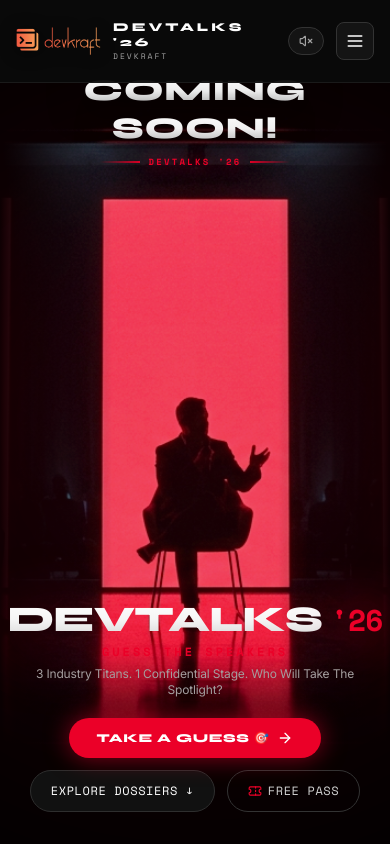
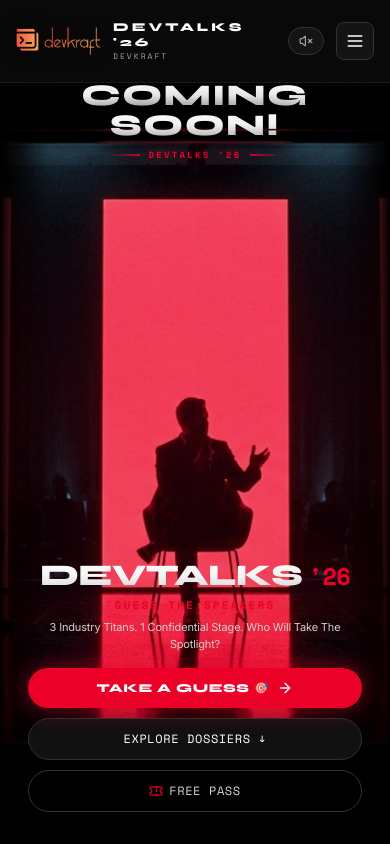
Before and after one commit to PRINCE-CODER679/DEVTALKS, a React (Vite) app: page / in a window 390 px wide. Shown: the top 844 px of the page. Built offline with nearby package versions, Linux system fonts and the light colour scheme.

Commit message:
feat: optimize Hero section responsiveness with mobile-first layout, 100dvh scaling, and thumb-friendly touch targets

```diff
--- a/src/components/HeroMystery.jsx
+++ b/src/components/HeroMystery.jsx
@@ -10,7 +10,7 @@
   return (
     <section
       id="hero"
-      className="relative w-full min-h-screen bg-[#000000] text-white flex flex-col justify-between pt-16 sm:pt-20 pb-8 px-4 sm:px-8 overflow-hidden select-none"
+      className="relative w-full min-h-[100dvh] bg-[#000000] text-white flex flex-col justify-between pt-20 sm:pt-24 pb-8 sm:pb-12 px-3 sm:px-6 md:px-8 overflow-hidden select-none"
     >
       {/* ================= FULL-SCREEN BACKGROUND ARTWORK: 3 KEYNOTE SPEAKERS IN PROFESSIONAL ATTIRE ================= */}
       <div className="absolute inset-0 z-0 flex items-center justify-center pointer-events-none overflow-hidden">
@@ -18,25 +18,25 @@
         <img
           src="/red-stage-panels.jpg"
           alt="DEVTALKS '26 3 Mystery Keynote Speakers on Stage"
-          className="w-full h-full object-cover object-center max-w-[1400px] max-h-[1000px] opacity-95 filter brightness-105 contrast-110"
+          className="w-full h-full object-cover object-center max-w-[1440px] opacity-95 filter brightness-105 contrast-110"
         />
 
         {/* Seamless Vignette Fades to pure black */}
         <div className="absolute inset-0 bg-radial from-transparent via-black/40 to-black pointer-events-none" />
-        <div className="absolute top-0 inset-x-0 h-36 bg-gradient-to-b from-black via-black/80 to-transparent pointer-events-none" />
-        <div className="absolute bottom-0 inset-x-0 h-48 bg-gradient-to-t from-black via-black/90 to-transparent pointer-events-none" />
-        <div className="absolute inset-y-0 left-0 w-28 bg-gradient-to-r from-black to-transparent pointer-events-none" />
-        <div className="absolute inset-y-0 right-0 w-28 bg-gradient-to-l from-black to-transparent pointer-events-none" />
+        <div className="absolute top-0 inset-x-0 h-24 sm:h-36 bg-gradient-to-b from-black via-black/80 to-transparent pointer-events-none" />
+        <div className="absolute bottom-0 inset-x-0 h-36 sm:h-52 bg-gradient-to-t from-black via-black/90 to-transparent pointer-events-none" />
+        <div className="absolute inset-y-0 left-0 w-12 sm:w-28 bg-gradient-to-r from-black to-transparent pointer-events-none" />
+        <div className="absolute inset-y-0 right-0 w-12 sm:w-28 bg-gradient-to-l from-black to-transparent pointer-events-none" />
 
         {/* Ambient Red Glow Pulse */}
-        <div className="absolute left-1/2 top-1/2 -translate-x-1/2 -translate-y-1/2 w-[500px] sm:w-[800px] h-[500px] sm:h-[800px] bg-[#EB0028]/20 rounded-full blur-[160px] pointer-events-none" />
+        <div className="absolute left-1/2 top-1/2 -translate-x-1/2 -translate-y-1/2 w-[320px] sm:w-[600px] md:w-[800px] h-[320px] sm:h-[600px] md:h-[800px] bg-[#EB0028]/20 rounded-full blur-[100px] sm:blur-[160px] pointer-events-none" />
       </div>
 
       {/* Film Grain Texture */}
       <div className="absolute inset-0 film-grain pointer-events-none z-10 opacity-20" />
 
       {/* ================= TOP SECTION: COMING SOON! (ACCURATELY POSITIONED & STYLED WITHIN SCREEN) ================= */}
-      <div className="relative z-20 max-w-5xl mx-auto w-full flex flex-col items-center text-center px-2 pt-2 sm:pt-4">
+      <div className="relative z-20 max-w-5xl mx-auto w-full flex flex-col items-center text-center px-2">
 
         {/* Top Massive Headline: COMING SOON! */}
         <motion.div
@@ -45,7 +45,7 @@
           transition={{ duration: 0.8, delay: 0.1 }}
           className="space-y-1 w-full max-w-full"
         >
-          <h1 className="font-display font-black tracking-wide sm:tracking-widest md:tracking-[0.12em] uppercase text-3xl sm:text-5xl md:text-6xl lg:text-7xl xl:text-8xl leading-tight flex items-center justify-center flex-wrap gap-x-3 sm:gap-x-5">
+          <h1 className="font-display font-black tracking-wider sm:tracking-widest md:tracking-[0.12em] uppercase text-3xl sm:text-5xl md:text-6xl lg:text-7xl xl:text-8xl leading-none sm:leading-tight flex items-center justify-center flex-wrap gap-x-2.5 sm:gap-x-5">
             <span className="bg-gradient-to-b from-[#FFFFFF] via-[#F0F0F0] to-[#A8A8A8] bg-clip-text text-transparent filter drop-shadow-[0_4px_18px_rgba(0,0,0,0.95)]">
               COMING
             </span>
@@ -56,23 +56,23 @@
 
           {/* Subtle Red Accent Line */}
           <div className="flex items-center justify-center gap-2 pt-1">
-            <div className="h-[2px] w-10 sm:w-16 bg-gradient-to-r from-transparent to-[#EB0028]" />
+            <div className="h-[2px] w-8 sm:w-16 bg-gradient-to-r from-transparent to-[#EB0028]" />
             <span className="font-mono text-[9px] sm:text-[11px] tracking-[0.25em] text-[#EB0028] font-bold uppercase drop-shadow-[0_0_8px_rgba(235,0,40,0.8)]">
               DEVTALKS '26
             </span>
-            <div className="h-[2px] w-10 sm:w-16 bg-gradient-to-l from-transparent to-[#EB0028]" />
+            <div className="h-[2px] w-8 sm:w-16 bg-gradient-to-l from-transparent to-[#EB0028]" />
           </div>
         </motion.div>
 
       </div>
 
       {/* ================= CENTER SECTION: CINEMATIC SPACER FOR 3 SPEAKERS STAGE VISUAL ================= */}
-      <div className="relative z-30 max-w-4xl mx-auto w-full h-[180px] sm:h-[260px] flex items-center justify-center my-auto pointer-events-none">
+      <div className="relative z-30 max-w-4xl mx-auto w-full h-[120px] sm:h-[200px] md:h-[260px] flex items-center justify-center my-auto pointer-events-none">
         {/* Clean visual focus on the 3 professional speakers seated on stage */}
       </div>
 
       {/* ================= BOTTOM SECTION: DEVTALKS '26 & ACTION BUTTONS ================= */}
-      <div className="relative z-20 max-w-4xl mx-auto w-full flex flex-col items-center text-center space-y-4">
+      <div className="relative z-20 max-w-4xl mx-auto w-full flex flex-col items-center text-center space-y-3 sm:space-y-4">
 
         {/* Main Title: DEVTALKS '26 */}
         <motion.div
@@ -81,20 +81,20 @@
           transition={{ duration: 0.8, delay: 0.2 }}
           className="space-y-1"
         >
-          <h2 className="font-display font-black tracking-tight uppercase text-4xl sm:text-6xl md:text-7xl lg:text-8xl text-white drop-shadow-[0_10px_35px_rgba(235,0,40,0.4)]">
+          <h2 className="font-display font-black tracking-tight uppercase text-3xl sm:text-5xl md:text-6xl lg:text-7xl xl:text-8xl text-white drop-shadow-[0_10px_35px_rgba(235,0,40,0.4)]">
             <span className="bg-gradient-to-b from-white via-neutral-100 to-neutral-300 bg-clip-text text-transparent">
               DEVTALKS
             </span>
-            <span className="text-[#EB0028] ml-2 font-mono text-3xl sm:text-5xl md:text-6xl drop-shadow-[0_0_25px_rgba(235,0,40,0.8)]">
+            <span className="text-[#EB0028] ml-1.5 sm:ml-2 font-mono text-2xl sm:text-4xl md:text-5xl lg:text-6xl drop-shadow-[0_0_25px_rgba(235,0,40,0.8)]">
               '26
             </span>
           </h2>
 
-          <div className="font-mono font-bold tracking-[0.25em] text-xs sm:text-sm text-[#EB0028] uppercase drop-shadow-[0_0_10px_rgba(235,0,40,0.7)]">
+          <div className="font-mono font-bold tracking-[0.2em] sm:tracking-[0.25em] text-[11px] sm:text-xs md:text-sm text-[#EB0028] uppercase drop-shadow-[0_0_10px_rgba(235,0,40,0.7)]">
             GUESS THE SPEAKERS
           </div>
 
-          <p className="font-sans text-xs sm:text-sm text-neutral-400 max-w-lg mx-auto pt-0.5">
+          <p className="font-sans text-[11px] sm:text-xs md:text-sm text-neutral-300 max-w-md sm:max-w-lg mx-auto pt-0.5 px-3">
             3 Industry Titans. 1 Confidential Stage. Who Will Take The Spotlight?
           </p>
         </motion.div>
@@ -104,14 +104,14 @@
           initial={{ opacity: 0, y: 15 }}
           animate={{ opacity: 1, y: 0 }}
           transition={{ duration: 0.8, delay: 0.3 }}
-          className="flex flex-wrap items-center justify-center gap-3 sm:gap-4 pt-1"
+          className="flex flex-col sm:flex-row items-center justify-center gap-2.5 sm:gap-4 w-full sm:w-auto pt-1 px-4"
         >
           <button
             onClick={() => {
               soundFx.playEvidenceClick();
               onTakeGuess();
             }}
-            className="inline-flex items-center gap-2 px-7 py-3 bg-[#EB0028] hover:bg-[#D40024] text-white font-display font-black text-xs sm:text-sm tracking-wider uppercase rounded-full shadow-[0_0_25px_rgba(235,0,40,0.55)] transition-all transform hover:scale-105 active:scale-95 cursor-pointer"
+            className="w-full sm:w-auto inline-flex items-center justify-center gap-2 px-6 sm:px-7 py-3 bg-[#EB0028] hover:bg-[#D40024] text-white font-display font-black text-xs sm:text-sm tracking-wider uppercase rounded-full shadow-[0_0_25px_rgba(235,0,40,0.55)] transition-all transform hover:scale-105 active:scale-95 cursor-pointer"
           >
             <span>TAKE A GUESS 🎯</span>
             <ArrowRight className="w-4 h-4" />
@@ -122,7 +122,7 @@
               soundFx.playEvidenceClick();
               onExploreSpeakers('speaker-1');
             }}
-            className="px-5 py-3 bg-[#111111] hover:bg-[#1C1C1C] border border-[#2E2E2E] hover:border-[#EB0028] text-white font-mono text-xs tracking-wider rounded-full transition-all cursor-pointer"
+            className="w-full sm:w-auto px-5 py-3 bg-[#111111] hover:bg-[#1C1C1C] border border-[#2E2E2E] hover:border-[#EB0028] text-white font-mono text-xs tracking-wider rounded-full transition-all cursor-pointer text-center"
           >
             EXPLORE DOSSIERS ↓
           </button>
@@ -132,7 +132,7 @@
               soundFx.playEvidenceClick();
               onRegister();
             }}
-            className="inline-flex items-center gap-1.5 px-5 py-3 bg-transparent hover:bg-[#111111] border border-[#333333] text-neutral-300 hover:text-white font-mono text-xs tracking-wider rounded-full transition-all cursor-pointer"
+            className="w-full sm:w-auto inline-flex items-center justify-center gap-1.5 px-5 py-3 bg-transparent hover:bg-[#111111] border border-[#333333] text-neutral-300 hover:text-white font-mono text-xs tracking-wider rounded-full transition-all cursor-pointer"
           >
             <Ticket className="w-3.5 h-3.5 text-[#EB0028]" />
             <span>FREE PASS</span>
```
